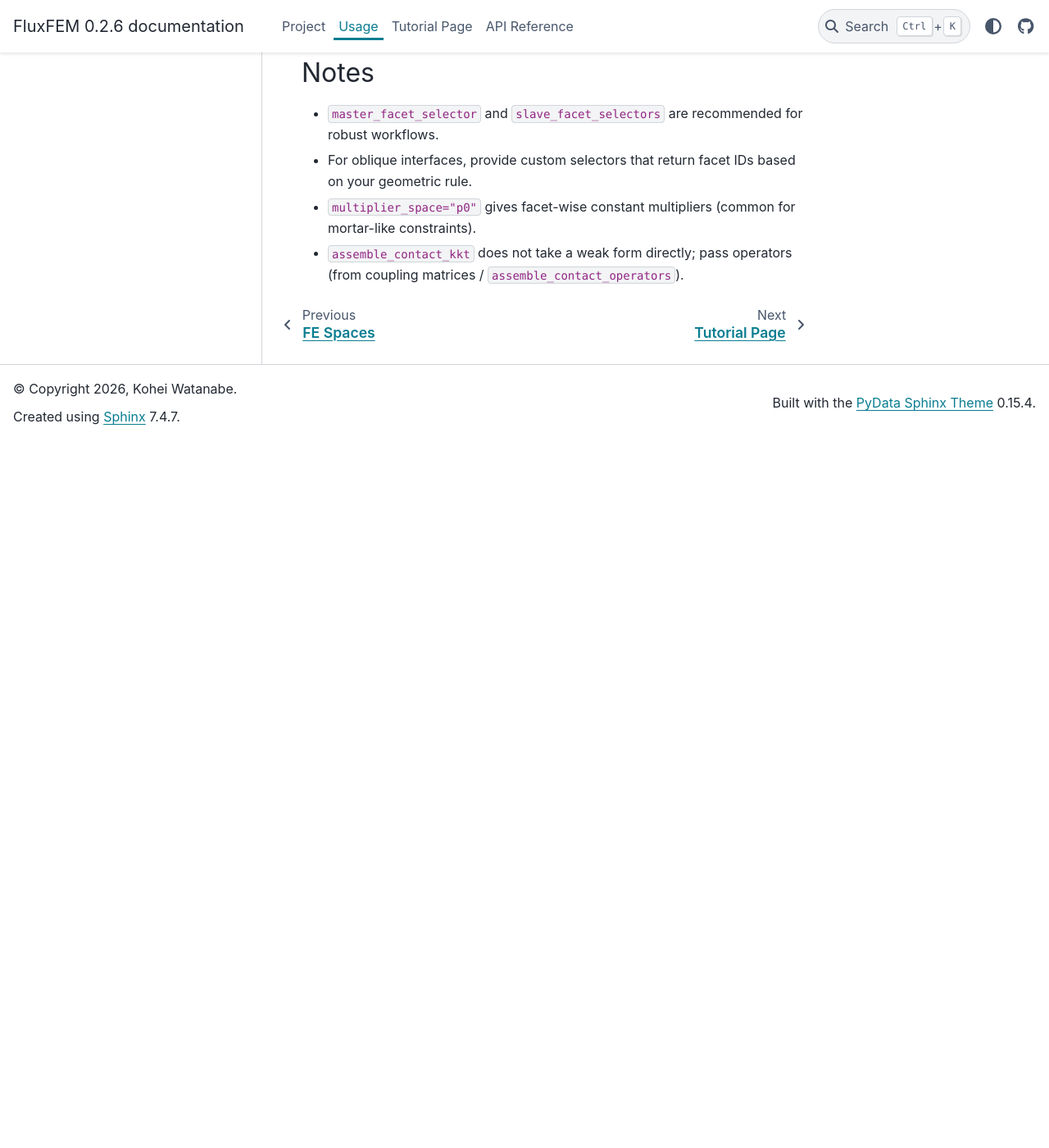
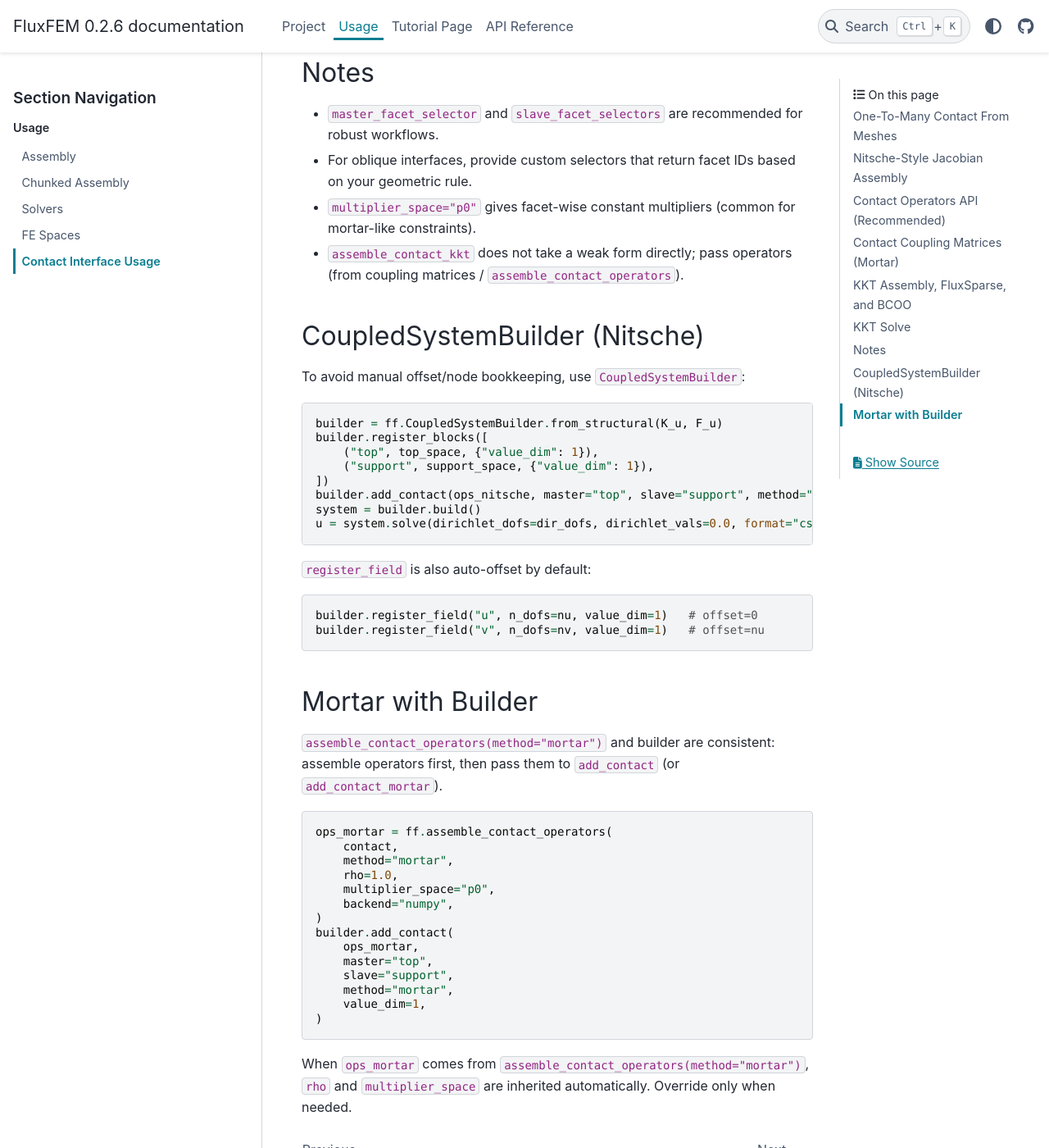
Before and after one commit to kevin-tofu/fluxfem, a Sphinx documentation site: the page built from docs/source/usage_contact.rst, in a window 1280 px wide and 1400 px high, scrolled down 2886 px. Shown: the whole window at 82% size. Built offline with Sphinx 7.4.7 and the PyData theme 0.15.4, drawn with Linux system fonts in a browser that asks for light colours; pages that are not in the unit, such as notebooks, are missing from menus; before the commit the page ends 3424 px from its top, so only the background shows below that.

Commit message:
feature-contact-api

```diff
--- a/docs/source/tutorial.rst
+++ b/docs/source/tutorial.rst
@@ -13,3 +13,4 @@
    tutorial_kernel_assembly
    tutorial_mixed_block
    tutorial_petsc_shell
+   tutorial_contact_supported_box
--- a/docs/source/usage_contact.rst
+++ b/docs/source/usage_contact.rst
@@ -147,3 +147,52 @@
 - For oblique interfaces, provide custom selectors that return facet IDs based on your geometric rule.
 - ``multiplier_space="p0"`` gives facet-wise constant multipliers (common for mortar-like constraints).
 - ``assemble_contact_kkt`` does not take a weak form directly; pass operators (from coupling matrices / ``assemble_contact_operators``).
+
+CoupledSystemBuilder (Nitsche)
+------------------------------
+
+To avoid manual offset/node bookkeeping, use ``CoupledSystemBuilder``:
+
+.. code-block:: python
+
+   builder = ff.CoupledSystemBuilder.from_structural(K_u, F_u)
+   builder.register_blocks([
+       ("top", top_space, {"value_dim": 1}),
+       ("support", support_space, {"value_dim": 1}),
+   ])
+   builder.add_contact(ops_nitsche, master="top", slave="support", method="nitsche", value_dim=1)
+   system = builder.build()
+   u = system.solve(dirichlet_dofs=dir_dofs, dirichlet_vals=0.0, format="csr")
+
+``register_field`` is also auto-offset by default:
+
+.. code-block:: python
+
+   builder.register_field("u", n_dofs=nu, value_dim=1)   # offset=0
+   builder.register_field("v", n_dofs=nv, value_dim=1)   # offset=nu
+
+Mortar with Builder
+-------------------
+
+``assemble_contact_operators(method="mortar")`` and builder are consistent:
+assemble operators first, then pass them to ``add_contact`` (or ``add_contact_mortar``).
+
+.. code-block:: python
+
+   ops_mortar = ff.assemble_contact_operators(
+       contact,
+       method="mortar",
+       rho=1.0,
+       multiplier_space="p0",
+       backend="numpy",
+   )
+   builder.add_contact(
+       ops_mortar,
+       master="top",
+       slave="support",
+       method="mortar",
+       value_dim=1,
+   )
+
+When ``ops_mortar`` comes from ``assemble_contact_operators(method="mortar")``,
+``rho`` and ``multiplier_space`` are inherited automatically. Override only when needed.
--- a/src/fluxfem/__init__.py
+++ b/src/fluxfem/__init__.py
@@ -180,6 +180,8 @@
     "build_block_system",
     "split_block_matrix",
     "BlockSystem",
+    "CoupledSystem",
+    "CoupledSystemBuilder",
     "LinearSolver",
     "NonlinearSolver",
     "NewmarkResult",
```
Also changed, not shown: README.md (+12 -1 lines), 3 other files.
